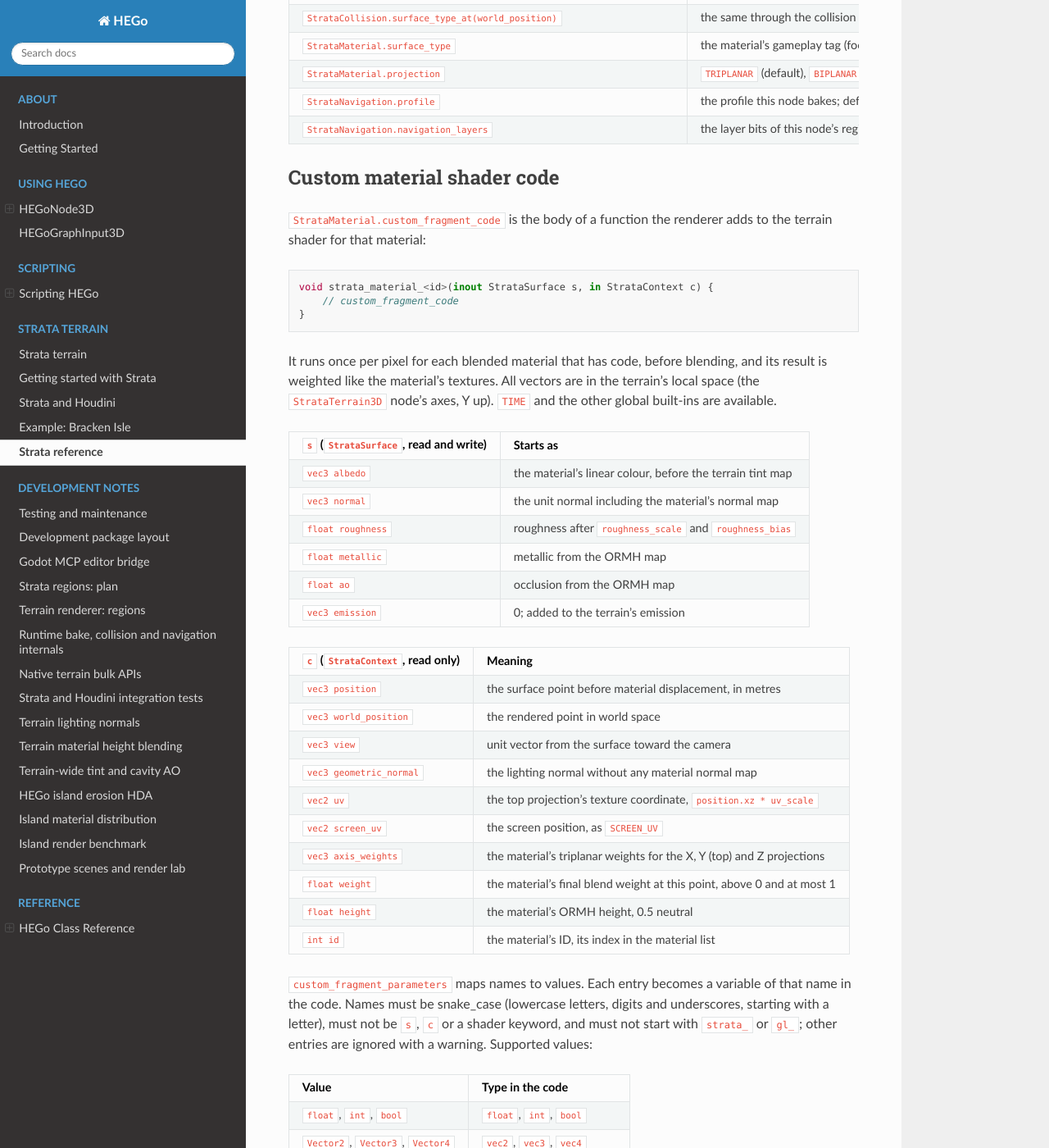
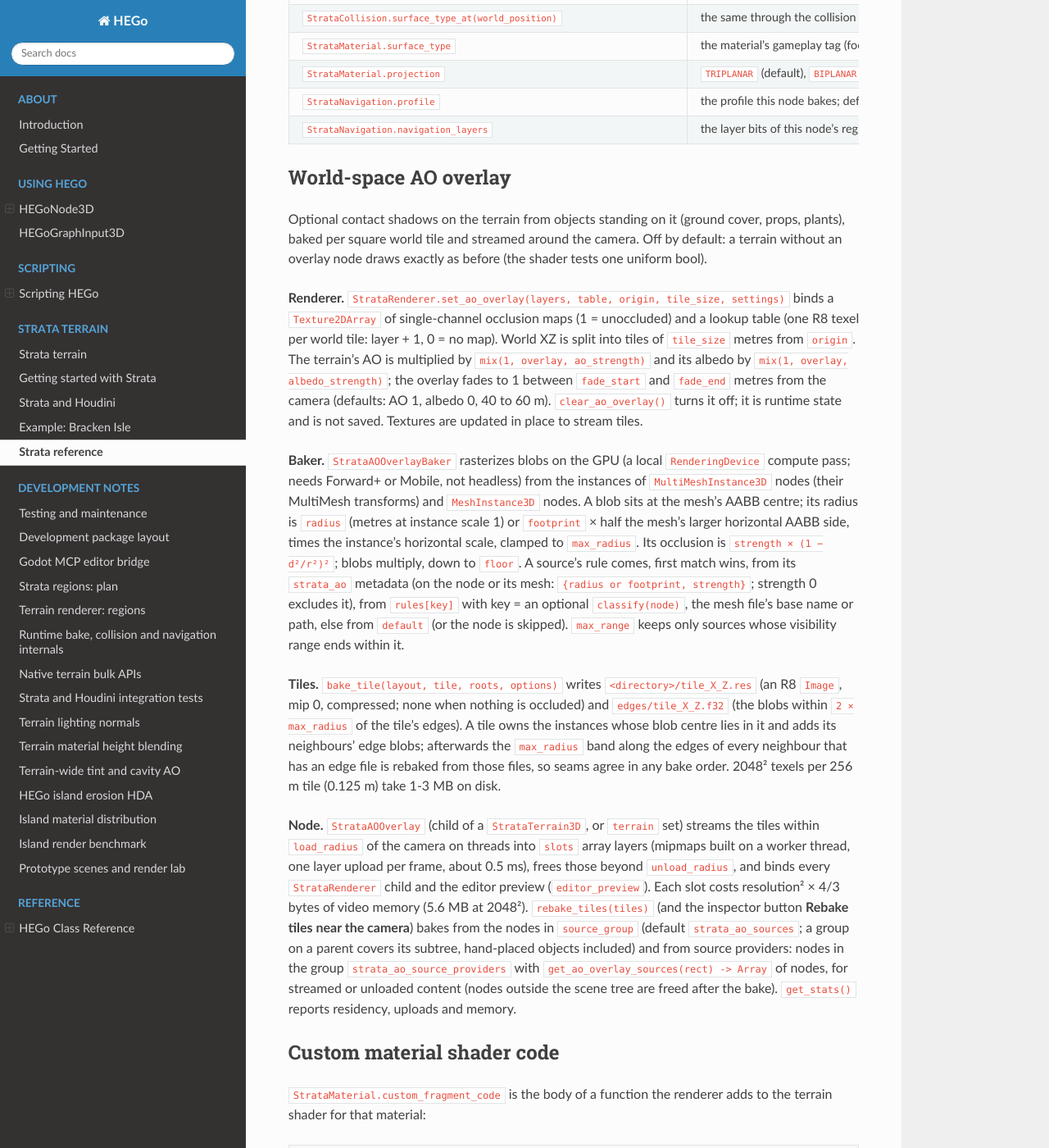
Before and after one commit to peterprickarz/hego, a Sphinx documentation site: the page built from docs/strata/reference.md, in a window 1280 px wide and 1400 px high, scrolled down 5265 px. Shown: the whole window at 82% size. Built offline with Sphinx 7.4.7 and the Read the Docs theme 3.1.0, drawn with Linux system fonts in a browser that asks for light colours; some of the changed text lies outside the part shown.

Commit message:
Strata: optional world-space AO overlay with GPU tile baker
Co-Authored-By: Claude Opus 5.5 <noreply@anthropic.com>

```diff
--- a/docs/strata/reference.md
+++ b/docs/strata/reference.md
@@ -182,6 +182,49 @@ Runtime API:
 | `StrataNavigation.profile` | the profile this node bakes; default `default`. A profile missing from the data is reported by the bake |
 | `StrataNavigation.navigation_layers` | the layer bits of this node's regions; agents choose a population with them |
 
+## World-space AO overlay
+
+Optional contact shadows on the terrain from objects standing on it (ground cover, props,
+plants), baked per square world tile and streamed around the camera. Off by default: a terrain
+without an overlay node draws exactly as before (the shader tests one uniform bool).
+
+**Renderer.** `StrataRenderer.set_ao_overlay(layers, table, origin, tile_size, settings)` binds a
+`Texture2DArray` of single-channel occlusion maps (1 = unoccluded) and a lookup table (one R8
+texel per world tile: layer + 1, 0 = no map). World XZ is split into tiles of `tile_size` metres
+from `origin`. The terrain's AO is multiplied by `mix(1, overlay, ao_strength)` and its albedo by
+`mix(1, overlay, albedo_strength)`; the overlay fades to 1 between `fade_start` and `fade_end`
+metres from the camera (defaults: AO 1, albedo 0, 40 to 60 m). `clear_ao_overlay()` turns it off;
+it is runtime state and is not saved. Textures are updated in place to stream tiles.
+
+**Baker.** `StrataAOOverlayBaker` rasterizes blobs on the GPU (a local `RenderingDevice` compute
+pass; needs Forward+ or Mobile, not headless) from the instances of `MultiMeshInstance3D` nodes
+(their MultiMesh transforms) and `MeshInstance3D` nodes. A blob sits at the mesh's AABB centre;
+its radius is `radius` (metres at instance scale 1) or `footprint` × half the mesh's larger
+horizontal AABB side, times the instance's horizontal scale, clamped to `max_radius`. Its
+occlusion is `strength × (1 − d²/r²)²`; blobs multiply, down to `floor`. A source's rule comes,
+first match wins, from its `strata_ao` metadata (on the node or its mesh: `{radius or footprint,
+strength}`; strength 0 excludes it), from `rules[key]` with key = an optional `classify(node)`,
+the mesh file's base name or path, else from `default` (or the node is skipped). `max_range`
+keeps only sources whose visibility range ends within it.
+
+**Tiles.** `bake_tile(layout, tile, roots, options)` writes `<directory>/tile_X_Z.res` (an R8
+`Image`, mip 0, compressed; none when nothing is occluded) and `edges/tile_X_Z.f32` (the blobs
+within `2 × max_radius` of the tile's edges). A tile owns the instances whose blob centre lies
+in it and adds its neighbours' edge blobs; afterwards the `max_radius` band along the edges of
+every neighbour that has an edge file is rebaked from those files, so seams agree in any bake
+order. 2048² texels per 256 m tile (0.125 m) take 1-3 MB on disk.
+
+**Node.** `StrataAOOverlay` (child of a `StrataTerrain3D`, or `terrain` set) streams the tiles
+within `load_radius` of the camera on threads into `slots` array layers (mipmaps built on a
+worker thread, one layer upload per frame, about 0.5 ms), frees those beyond `unload_radius`, and
+binds every `StrataRenderer` child and the editor preview (`editor_preview`). Each slot costs
+resolution² × 4/3 bytes of video memory (5.6 MB at 2048²). `rebake_tiles(tiles)` (and the
+inspector button **Rebake tiles near the camera**) bakes from the nodes in `source_group`
+(default `strata_ao_sources`; a group on a parent covers its subtree, hand-placed objects
+included) and from source providers: nodes in the group `strata_ao_source_providers` with
+`get_ao_overlay_sources(rect) -> Array` of nodes, for streamed or unloaded content (nodes outside
+the scene tree are freed after the bake). `get_stats()` reports residency, uploads and memory.
+
 ## Custom material shader code
 
 `StrataMaterial.custom_fragment_code` is the body of a function the renderer adds to the
@@ -254,6 +297,7 @@ All are binary `.res` resources, written through a temporary `<name>~.res` file.
 | Terrain bounds | square, with a side of 8 m × a power of two (8 m to 32 km at the default render quality; the factor is the quality's minimum patch size); non-square or other sizes are not drawn |
 | Regions | 4096 cells per side at most and at most 1,048,576 regions; resident regions are bounded by the streaming slots (25 near and 256 far by default), which must not exceed the graphics device's texture array layers |
 | Precomputed control maps | `editor_control_ids` and `editor_control_weights` are at most 1025 texels per side; region composition has no such limit |
+| AO overlay | 255 resident tiles (layers of one `Texture2DArray`), resolution a multiple of 4 |
 | Baked tint and AO map | at most 4097 texels per side: the default 4 m spacing covers terrains up to 16 km, a larger terrain needs a coarser `macro` spacing |
 | Bake | 512 MiB in total for all regions and their detail levels |
 | Heightfield exchanged with Houdini | 20 Mi samples per volume |
```
Also changed, not shown: 6 other files.
